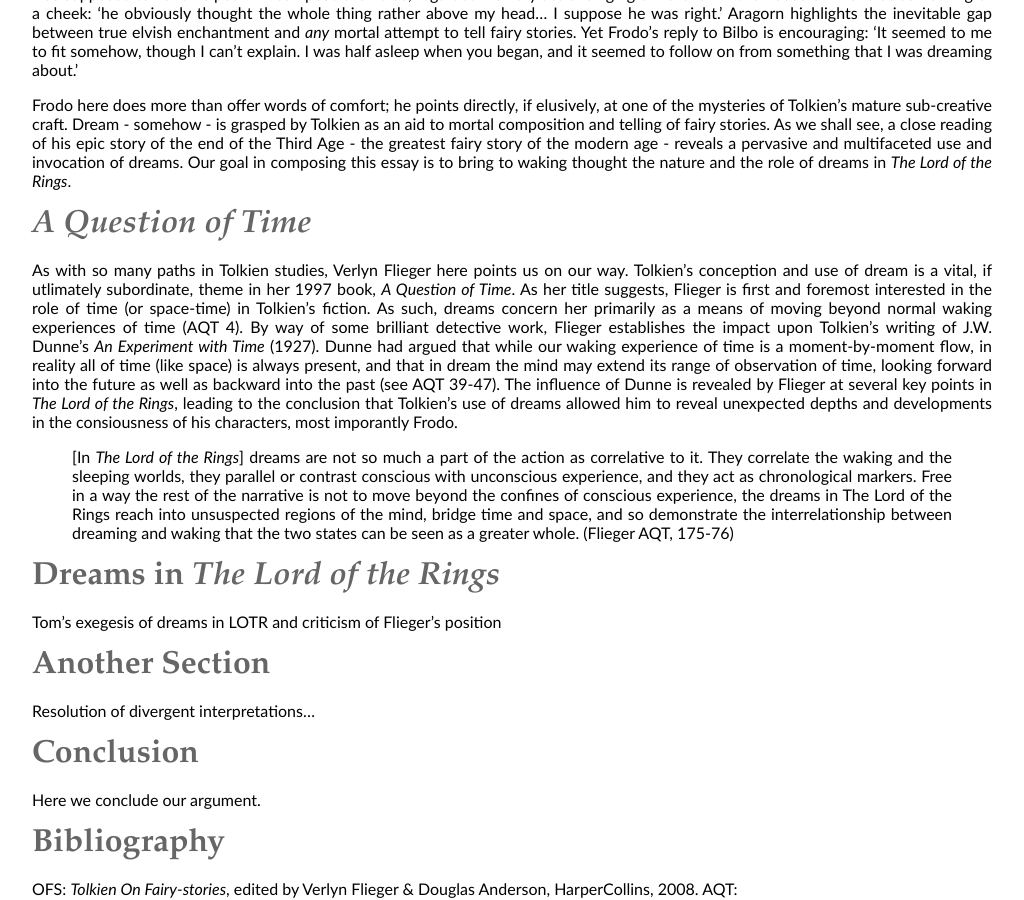
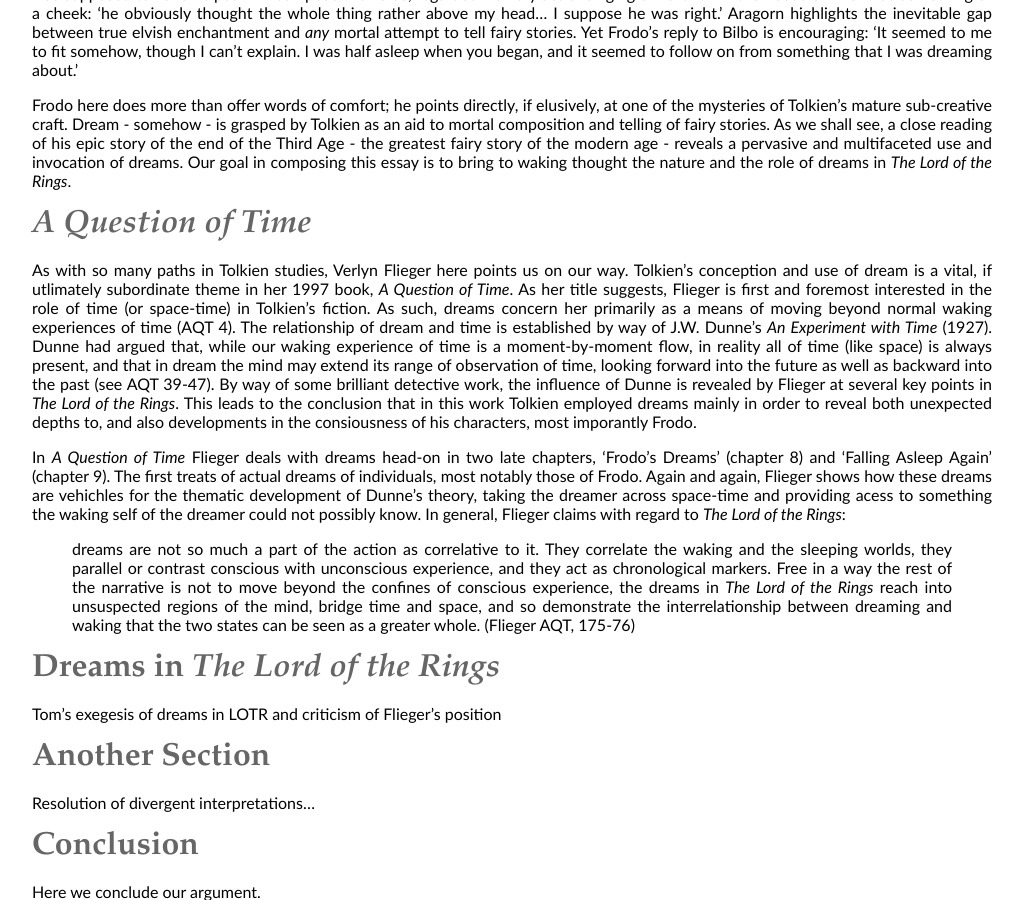
Before and after one commit to uoou/AWildernessOfDragons, a Jekyll site: the page built from essay.md, in a window 1280 px wide and 900 px high, scrolled down 1467 px. Shown: the whole window, without its empty margins (0-1024 px from the left). Built offline with Jekyll 4.4.1, drawn with Linux system fonts in a browser that asks for light colours; Markdown is read by kramdown in place of the engine named in the settings.

Commit message:
Update essay.md

```diff
--- a/essay.md
+++ b/essay.md
@@ -43,12 +43,11 @@
 
 ###*A Question of Time*
 
-As with so many paths in Tolkien studies, Verlyn Flieger here points us on our way. Tolkien's conception and use of dream is a vital, if utlimately subordinate, theme in her 1997 book, *A Question of Time*. As her title suggests, Flieger is first and foremost interested in the role of time (or space-time) in Tolkien's fiction. As such, dreams concern her primarily as a means of moving beyond normal waking experiences of time (AQT 4). By way of some brilliant detective work, Flieger establishes the impact upon Tolkien's writing of J.W. Dunne's *An Experiment with Time* (1927). Dunne had argued that while our waking experience of time is a moment-by-moment flow, in reality all of time (like space) is always present, and that in dream the mind may extend its range of observation of time, looking forward into the future as well as backward into the past (see AQT 39-47). The influence of Dunne is revealed by Flieger at several key points in *The Lord of the Rings*, leading to the conclusion that Tolkien's use of dreams allowed him to reveal unexpected depths and developments in the consiousness of his characters, most imporantly Frodo.
+As with so many paths in Tolkien studies, Verlyn Flieger here points us on our way. Tolkien's conception and use of dream is a vital, if utlimately subordinate theme in her 1997 book, *A Question of Time*. As her title suggests, Flieger is first and foremost interested in the role of time (or space-time) in Tolkien's fiction. As such, dreams concern her primarily as a means of moving beyond normal waking experiences of time (AQT 4). The relationship of dream and time is established by way of J.W. Dunne's *An Experiment with Time* (1927). Dunne had argued that, while our waking experience of time is a moment-by-moment flow, in reality all of time (like space) is always present, and that in dream the mind may extend its range of observation of time, looking forward into the future as well as backward into the past (see AQT 39-47). By way of some brilliant detective work, the influence of Dunne is revealed by Flieger at several key points in *The Lord of the Rings*. This leads to the conclusion that in this work Tolkien employed dreams mainly in order to reveal both unexpected depths to, and also developments in the consiousness of his characters, most imporantly Frodo.
 
+In *A Question of Time* Flieger deals with dreams head-on in two late chapters, 'Frodo's Dreams' (chapter 8) and 'Falling Asleep Again' (chapter 9). The first treats of actual dreams of individuals, most notably those of Frodo. Again and again, Flieger shows how these dreams are vehichles for the thematic development of Dunne's theory, taking the dreamer across space-time and providing acess to something the waking self of the dreamer could not possibly know. In general, Flieger claims with regard to *The Lord of the Rings*:
 
-
-
->[In *The Lord of the Rings*] dreams are not so much a part of the action as correlative to it.  They correlate the waking and the sleeping worlds, they parallel or contrast conscious with unconscious experience, and they act as chronological markers. Free in a way the rest of the narrative is not to move beyond the confines of conscious experience, the dreams in The Lord of the Rings reach into unsuspected regions of the mind, bridge time and space, and so demonstrate the interrelationship between dreaming and waking that the two states can be seen as a greater whole. (Flieger AQT, 175-76)
+>dreams are not so much a part of the action as correlative to it. They correlate the waking and the sleeping worlds, they parallel or contrast conscious with unconscious experience, and they act as chronological markers. Free in a way the rest of the narrative is not to move beyond the confines of conscious experience, the dreams in *The Lord of the Rings* reach into unsuspected regions of the mind, bridge time and space, and so demonstrate the interrelationship between dreaming and waking that the two states can be seen as a greater whole. (Flieger AQT, 175-76)
 
 
 
```
